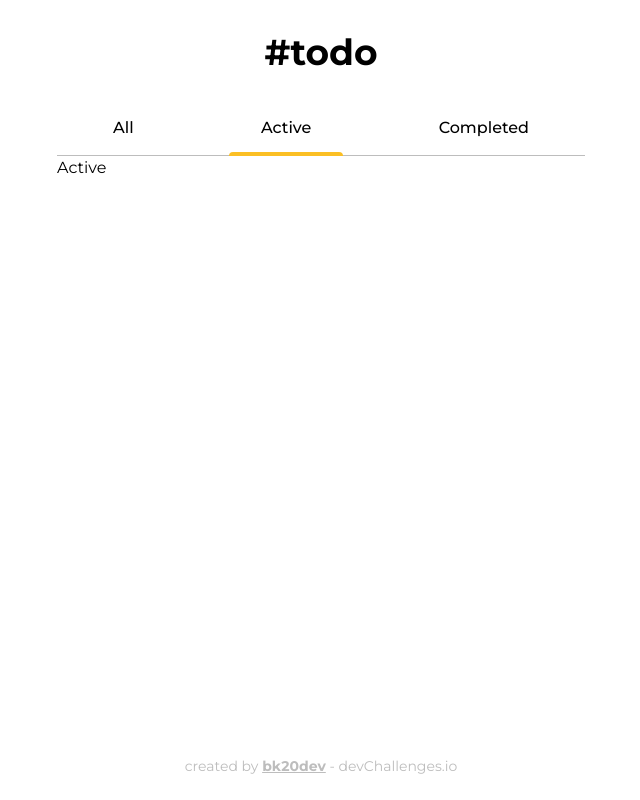
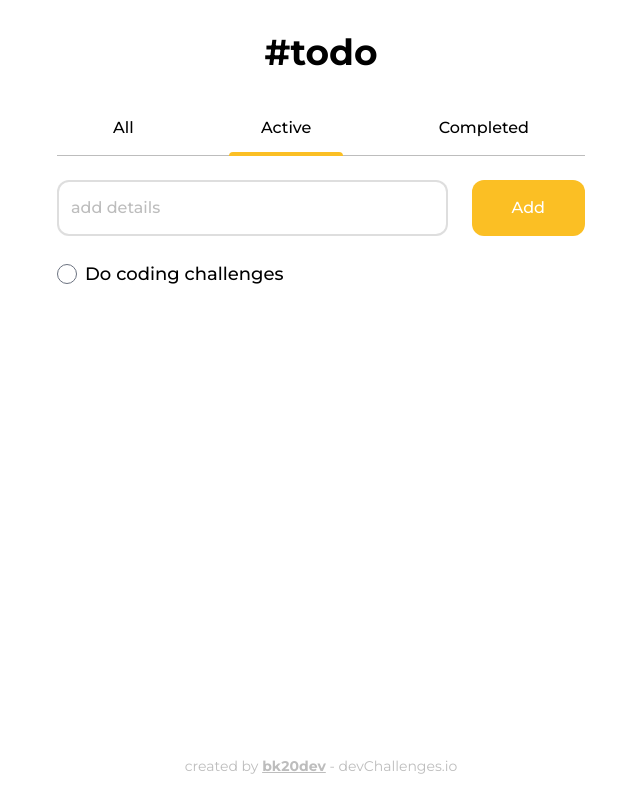
Before and after one commit to bk20dev/todo-app, a React (Create React App) app: page /active in a window 1280 px wide. Shown: the whole page, without its empty margins (319-959 px from the left). Built offline with nearby package versions, Linux system fonts and the light colour scheme.

Commit message:
Added AllTasksPage and ActiveTasksPage

```diff
--- a/src/components/App.jsx
+++ b/src/components/App.jsx
@@ -1,21 +1,16 @@
+import { BrowserRouter, Route } from 'react-router-dom';
+import ActiveTasksPage from '../pages/ActiveTasksPage';
+import AllTasksPage from '../pages/AllTasksPage';
 import Footer from './Footer';
 import Header from './Header';
-import TodoForm from './TodoForm';
-import TodoList from './TodoList';
-import { BrowserRouter, Route } from 'react-router-dom';
 
 const App = () => {
   return (
     <div className="max-w-xl mx-auto h-full px-6">
       <BrowserRouter>
         <Header />
-        <Route path="/" exact>
-          <TodoForm />
-          <TodoList />
-        </Route>
-        <Route path="/active">
-          <h1>Active</h1>
-        </Route>
+        <Route path="/" exact component={AllTasksPage} />
+        <Route path="/active" component={ActiveTasksPage} />
         <Route path="/completed">
           <h1>Completed</h1>
         </Route>
--- a/src/components/TodoList.jsx
+++ b/src/components/TodoList.jsx
@@ -1,23 +1,16 @@
-import { useDispatch, useSelector } from 'react-redux';
-import { toggle } from '../reducers/tasksReducer';
 import TodoItem from './TodoItem';
 
-const TodoList = () => {
-  const tasks = useSelector((state) => state.tasks);
-  const dispatch = useDispatch();
-
-  return (
+const TodoList = ({ tasks, onToggle }) => (
   <div className="flex flex-col gap-3">
     {tasks.map(({ id, title, done }) => (
       <TodoItem
         key={id}
         title={title}
         done={done}
-          onToggle={() => dispatch(toggle(id))}
+        onToggle={() => onToggle(id)}
       />
     ))}
   </div>
 );
-};
 
 export default TodoList;
--- /dev/null
+++ b/src/pages/ActiveTasksPage.jsx
@@ -0,0 +1,34 @@
+import { useDispatch, useSelector } from 'react-redux';
+import EmptyListImage from '../assets/undraw_empty_street_sfxm.svg';
+import TodoForm from '../components/TodoForm';
+import TodoList from '../components/TodoList';
+import { toggle } from '../reducers/tasksReducer';
+
+const ActiveTasksPage = () => {
+  const tasks = useSelector((state) => state.tasks);
+  const filtered = tasks.filter((task) => !task.done);
+
+  const dispatch = useDispatch();
+
+  const renderPlaceholder = () => {
+    if (!filtered.length) {
+      return (
+        <img
+          src={EmptyListImage}
+          alt="No active tasks"
+          className="block mx-auto w-80 h-80 my-16"
+        />
+      );
+    }
+  };
+
+  return (
+    <div>
+      <TodoForm />
+      <TodoList tasks={filtered} onToggle={(id) => dispatch(toggle(id))} />
+      {renderPlaceholder()}
+    </div>
+  );
+};
+
+export default ActiveTasksPage;
--- /dev/null
+++ b/src/pages/AllTasksPage.jsx
@@ -0,0 +1,32 @@
+import { useDispatch, useSelector } from 'react-redux';
+import EmptyListImage from '../assets/undraw_happy_music_g6wc.svg';
+import TodoForm from '../components/TodoForm';
+import TodoList from '../components/TodoList';
+import { toggle } from '../reducers/tasksReducer';
+
+const AllTasksPage = () => {
+  const tasks = useSelector((state) => state.tasks);
+  const dispatch = useDispatch();
+
+  const renderPlaceholder = () => {
+    if (!tasks.length) {
+      return (
+        <img
+          src={EmptyListImage}
+          alt="Empty list"
+          className="block mx-auto w-80 h-80 my-16"
+        />
+      );
+    }
+  };
+
+  return (
+    <div>
+      <TodoForm />
+      <TodoList tasks={tasks} onToggle={(id) => dispatch(toggle(id))} />
+      {renderPlaceholder()}
+    </div>
+  );
+};
+
+export default AllTasksPage;
```
Also changed, not shown: src/assets/undraw_empty_street_sfxm.svg (added), src/assets/undraw_happy_music_g6wc.svg (added). Lines whose indentation alone changed are shown as unchanged.
